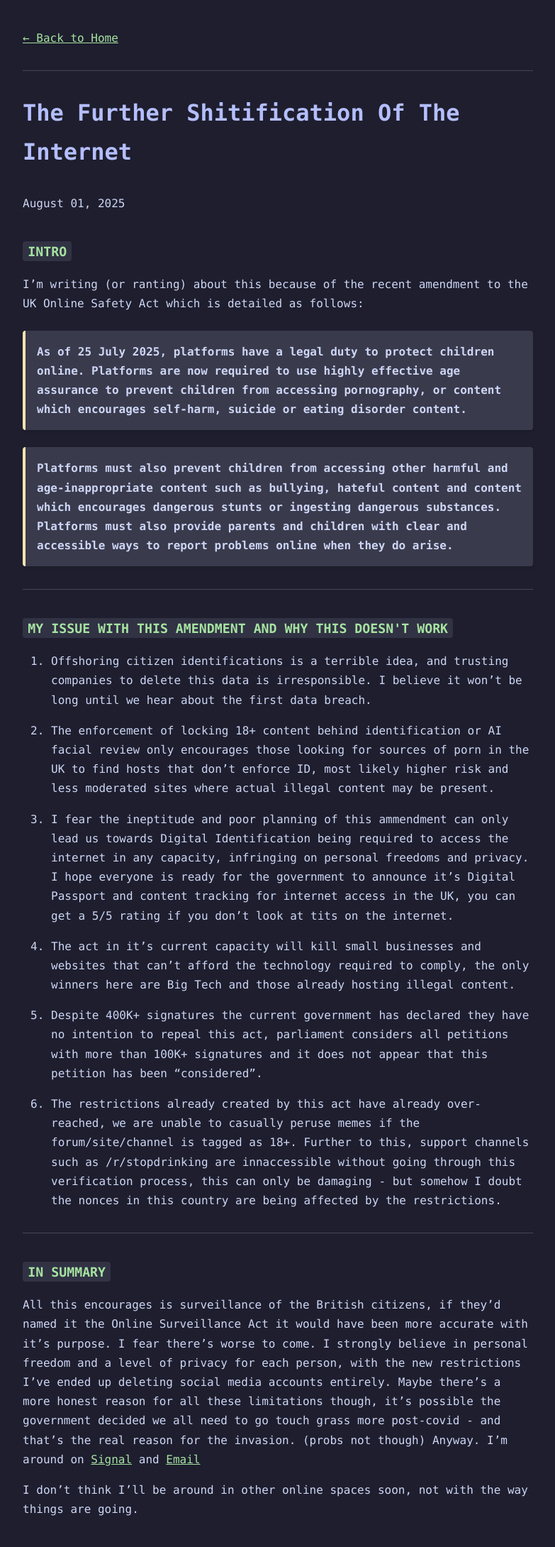
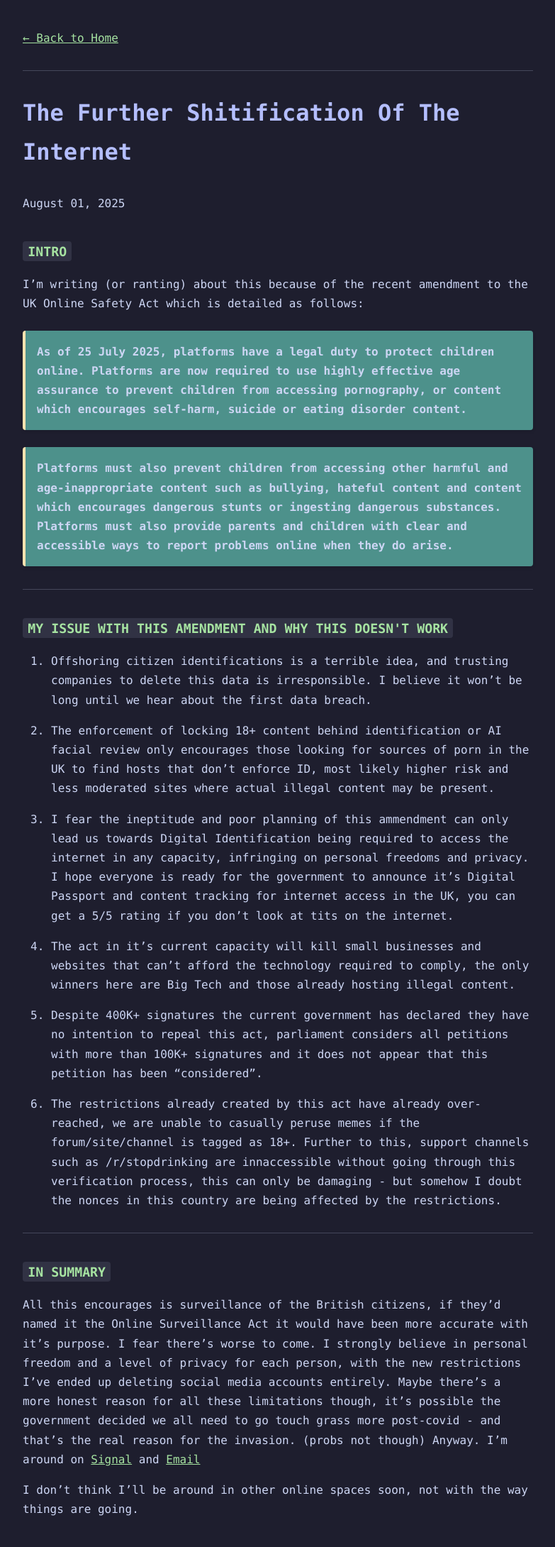
Before and after one commit to thebluenowhere/thebluenowhere.github.io, a Jekyll site: the page built from _posts/2025-08-01-digital-privacy.md, in a window 1280 px wide. Shown: the whole page at 71% size, without its empty margins (248-1031 px from the left). Built offline with Jekyll 4.4.1, drawn with Linux system fonts in a browser that asks for light colours.

Commit message:
changing colour highlighted block

```diff
--- a/assets/css/main.css
+++ b/assets/css/main.css
@@ -156,7 +156,7 @@ article {
 }
 /* Highlighted Block */
 .highlighted-block {
-  background-color: #3a3a4d; /* A softer, neutral color */
+  background-color: #4d918b; /* A softer, neutral color */
   color: var(--ctp-text);
   border-left: 4px solid var(--ctp-yellow); /* Keep the brighter color for the border */
   padding: 1em;
```
